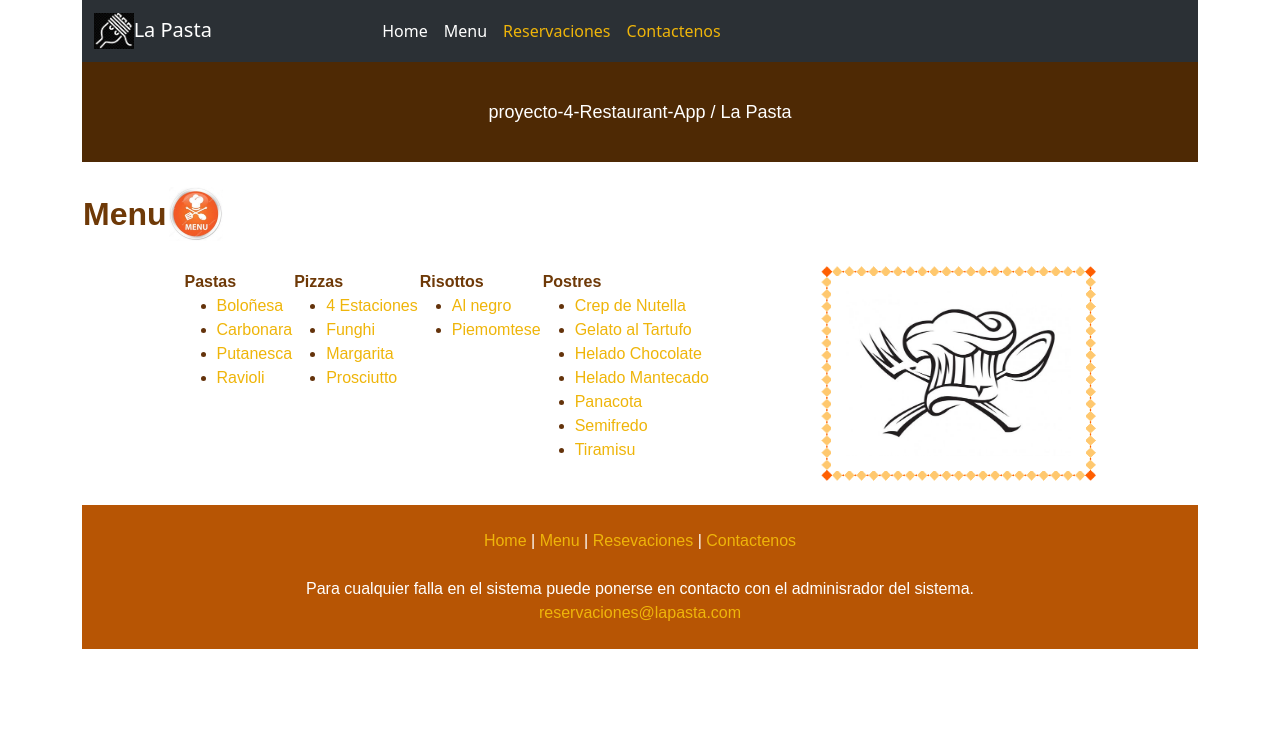
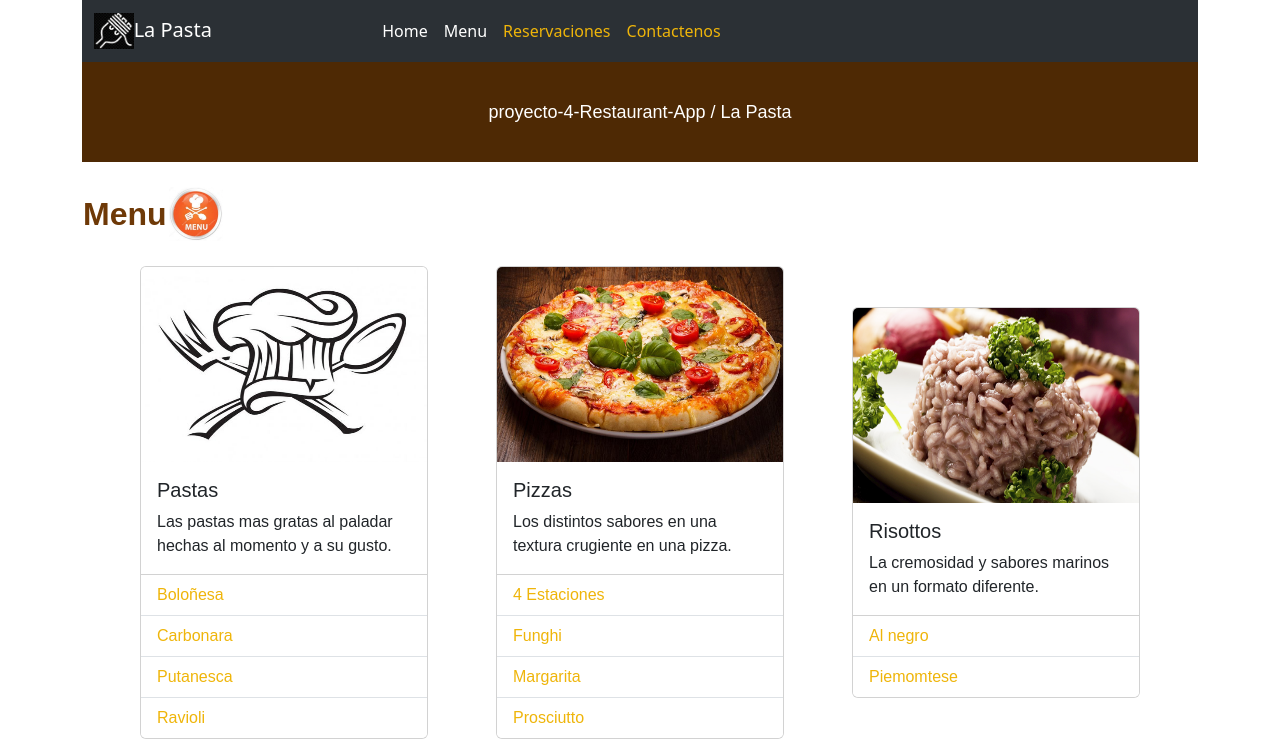
Before and after one commit to rlovera2/proyecto-4-Restaurant-App, a React (Vite) app: page /menu in a window 1280 px wide. Shown: the top 747 px of the page. Built offline with nearby package versions, Linux system fonts and the light colour scheme.

Commit message:
se modifico menu

```diff
--- a/src/css/mis_Estilos.css
+++ b/src/css/mis_Estilos.css
@@ -167,6 +167,12 @@ td{ border: rgb(54, 37, 2) 2px solid;}
 
     text-align: center;
  }
+
+.imagenes_menu_restaurante{
+    height: 195px;
+    width: 275px;
+
+}
 
 
 .contenedor_principal{
--- a/src/pages/Menu.jsx
+++ b/src/pages/Menu.jsx
@@ -50,10 +50,10 @@ const Menu = () => {
  };
 
 //************CAMBIANDO IMAGEN PRINCIPAL CUANDO PIERDE EL FOCO ***************/
-const cambiarImagenOff = (id,img) =>{
+// const cambiarImagenOff = (id,img) =>{
 
-  document.getElementById(id).src=img;
-};
+//   document.getElementById(id).src=img;
+// };
 
 
 return (
@@ -75,127 +75,141 @@ return (
             {/* {imprimirMenu} */}
 
   <div className="contenedor_menu">
-            <table>
-                <tr><td className="celdas_tabla_menu">
-                  <span className="subtituloTabla">
-                    Pastas
-                  </span>
-             <ul>
-                <li>
+
+ <div className="card" style={{width: '18rem'}}>
+  <img src={image_principal} id="plato_pasta" className="card-img-top imagenes_menu_restaurante" alt="Pastas" />
+  <div className="card-body">
+    <h5 className="card-title">Pastas</h5>
+    <p className="card-text">Las pastas mas gratas al paladar hechas al momento y a su gusto.</p>
+  </div>
+
+  <ul className="list-group list-group-flush">
+
+    <li className="list-group-item">
       <a href="#"
-                 onMouseOver={() => cambiarImagenOn('platos_fuertes',image_bolonesa)}>
+      onMouseOver={() => cambiarImagenOn('plato_pasta',image_bolonesa)}>
       Bolo&ntilde;esa</a></li>
 
-                <li>
+    <li className="list-group-item">
       <a href="#"
-                 onMouseOver={() => cambiarImagenOn('platos_fuertes',image_carbonara)}>
+       onMouseOver={() => cambiarImagenOn('plato_pasta',image_carbonara)}>
        Carbonara</a></li>
 
-                <li>
+    <li className="list-group-item">
       <a href="#"
-                 onMouseOver={() => cambiarImagenOn('platos_fuertes',image_putanesca)}>
+       onMouseOver={() => cambiarImagenOn('plato_pasta',image_putanesca)}>
         Putanesca</a></li>
 
-                <li>
+    <li className="list-group-item">
       <a href="#"
-                onMouseOver={() => cambiarImagenOn('platos_fuertes',image_ravioli)}>
+       onMouseOver={() => cambiarImagenOn('plato_pasta',image_ravioli)}>
         Ravioli</a></li>
+
+
   </ul>
-            </td>
-            <td className="celdas_tabla_menu">
-              <span className="subtituloTabla">
-                Pizzas
-              </span>
-            <ul>
-                <li>
+</div>
+
+<div className="card" style={{width: '18rem'}}>
+  <img src={image_pizza_margarita} id="plato_pizza" className="card-img-top imagenes_menu_restaurante" alt="Pizzas" />
+  <div className="card-body">
+    <h5 className="card-title">Pizzas</h5>
+    <p className="card-text">Los distintos sabores en una textura crugiente en una pizza.</p>
+  </div>
+
+  <ul className="list-group list-group-flush">
+
+    <li className="list-group-item">
     <a href="#"
-                  onMouseOver={() => cambiarImagenOn('platos_fuertes',image_pizza_cuatro_estaciones)}>
+    onMouseOver={() => cambiarImagenOn('plato_pizza',image_pizza_cuatro_estaciones)}>
     4 Estaciones</a></li>
 
-                  <li>
+    <li className="list-group-item">
     <a href="#"
-                  onMouseOver={() => cambiarImagenOn('platos_fuertes',image_pizza_funghi)}>
+    onMouseOver={() => cambiarImagenOn('plato_pizza',image_pizza_funghi)}>
     Funghi</a></li>
 
-                <li>
+    <li className="list-group-item">
     <a href="#"
-                  onMouseOver={() => cambiarImagenOn('platos_fuertes',image_pizza_margarita)}>
+    onMouseOver={() => cambiarImagenOn('plato_pizza',image_pizza_margarita)}>
     Margarita</a></li>
 
-                  <li>
+    <li className="list-group-item">
     <a href="#"
-                  onMouseOver={() => cambiarImagenOn('platos_fuertes',image_pizza_prosciutto)}>
+    onMouseOver={() => cambiarImagenOn('plato_pizza',image_pizza_prosciutto)}>
     Prosciutto</a></li>
 
 
   </ul>
+</div>
 
-          </td>
+<div className="card" style={{width: '18rem'}}>
+  <img src={image_piemontese} className="card-img-top imagenes_menu_restaurante" alt="Risottos" />
+  <div className="card-body">
+    <h5 className="card-title">Risottos</h5>
+    <p className="card-text">La cremosidad y sabores marinos en un formato diferente.</p>
+  </div>
 
-            <td className="celdas_tabla_menu">
-              <span className="subtituloTabla">
-                Risottos
-              </span>
-            <ul>
-                <li>
+  <ul className="list-group list-group-flush">
+
+    <li className="list-group-item">
     <a href="#"
-                onMouseOver={() => cambiarImagenOn('platos_fuertes',image_alnegro)}>
+    onMouseOver={() => cambiarImagenOn('platos_risottos',image_alnegro)}>
     Al negro</a></li>
 
-                <li>
+    <li className="list-group-item">
     <a href="#"
-                onMouseOver={() => cambiarImagenOn('platos_fuertes',image_piemontese)}>
+    onMouseOver={() => cambiarImagenOn('platos_risottos',image_piemontese)}>
     Piemomtese</a></li>
 
+  </ul>
+</div>
 
-            </ul>
-            </td>
+<div className="card" style={{width: '18rem'}}>
+  <img src={image_tiramisu} id="platos_postres" className="card-img-top imagenes_menu_restaurante" alt="Postres" />
+  <div className="card-body">
+    <h5 className="card-title">Postres</h5>
+    <p className="card-text">La cremosidad y sabores marinos en un formato diferente.</p>
+  </div>
 
-            <td className="celdas_tabla_menu">
-            <span className="subtituloTabla">
-              Postres
-            </span>
-            <ul>
-               <li>
+  <ul className="list-group list-group-flush">
+
+    <li className="list-group-item">
     <a href="#"
-                onMouseOver={() => cambiarImagenOn('platos_fuertes',image_crepnutella)}>
+    onMouseOver={() => cambiarImagenOn('platos_postres',image_crepnutella)}>
     Crep de Nutella</a></li>
 
-               <li>
+    <li className="list-group-item">
     <a href="#"
-                onMouseOver={() => cambiarImagenOn('platos_fuertes',image_gelatotartufo)}>
+    onMouseOver={() => cambiarImagenOn('platos_postres',image_gelatotartufo)}>
     Gelato al Tartufo</a></li>
 
-                <li>
+    <li className="list-group-item">
     <a href="#"
-                onMouseOver={() => cambiarImagenOn('platos_fuertes',image_heladochocolate)}>
+    onMouseOver={() => cambiarImagenOn('platos_postres',image_heladochocolate)}>
     Helado Chocolate</a></li>
 
-               <li>
+    <li className="list-group-item">
     <a href="#"
-                onMouseOver={() => cambiarImagenOn('platos_fuertes',image_heladomantecado)}>
+    onMouseOver={() => cambiarImagenOn('platos_postres',image_heladomantecado)}>
     Helado Mantecado</a></li>
 
-               <li>
+    <li className="list-group-item">
     <a href="#"
-                onMouseOver={() => cambiarImagenOn('platos_fuertes',image_panacota)}>
+    onMouseOver={() => cambiarImagenOn('platos_postres',image_panacota)}>
     Panacota</a></li>
 
-               <li>
+    <li className="list-group-item">
     <a href="#"
-                onMouseOver={() => cambiarImagenOn('platos_fuertes',image_semifredo)}>
+    onMouseOver={() => cambiarImagenOn('platos_postres',image_semifredo)}>
     Semifredo</a></li>
 
-               <li>
+    <li className="list-group-item">
     <a href="#"
-                onMouseOver={() => cambiarImagenOn('platos_fuertes',image_tiramisu)}>
+    onMouseOver={() => cambiarImagenOn('platos_postres',image_tiramisu)}>
     Tiramisu</a></li>
+  </ul>
+</div>
 
-            </ul>
-
-            </td></tr>
-            </table>
-            <img id="platos_fuertes" src={image_principal} height="215" width="275" className="imagenes_menu"/>
 </div>
 
           </article>
```
Lines whose indentation alone changed are shown as unchanged.
